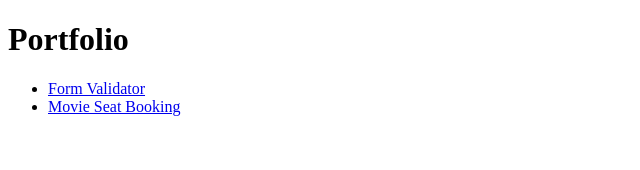
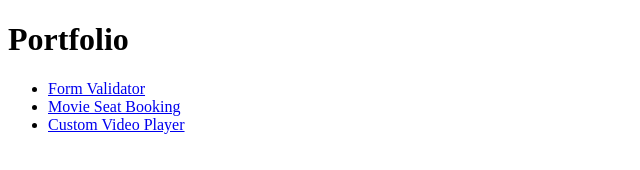
Before and after one commit to bethcastillo/bethcastillo.github.io, a plain HTML site: page index.html in a window 1280 px wide. Shown: the whole page, without its empty margins (0-640 px from the left). Drawn offline with Linux system fonts and the light colour scheme.

Commit message:
Update with custom video player link

```diff
--- a/index.html
+++ b/index.html
@@ -11,6 +11,7 @@
     <ul>
         <li><a href="/Traversy-VanillaWebProjects-FormValidator">Form Validator</a>
         <li><a href="/Traversy-VanillaWebProjects-Movie-Seat-Booking">Movie Seat Booking</a>
+        <li><a href="/Traversy-VanillaWebProjects-CustomVideoPlayer">Custom Video Player</a>
     </ul>
 </body>
 </html>
```
